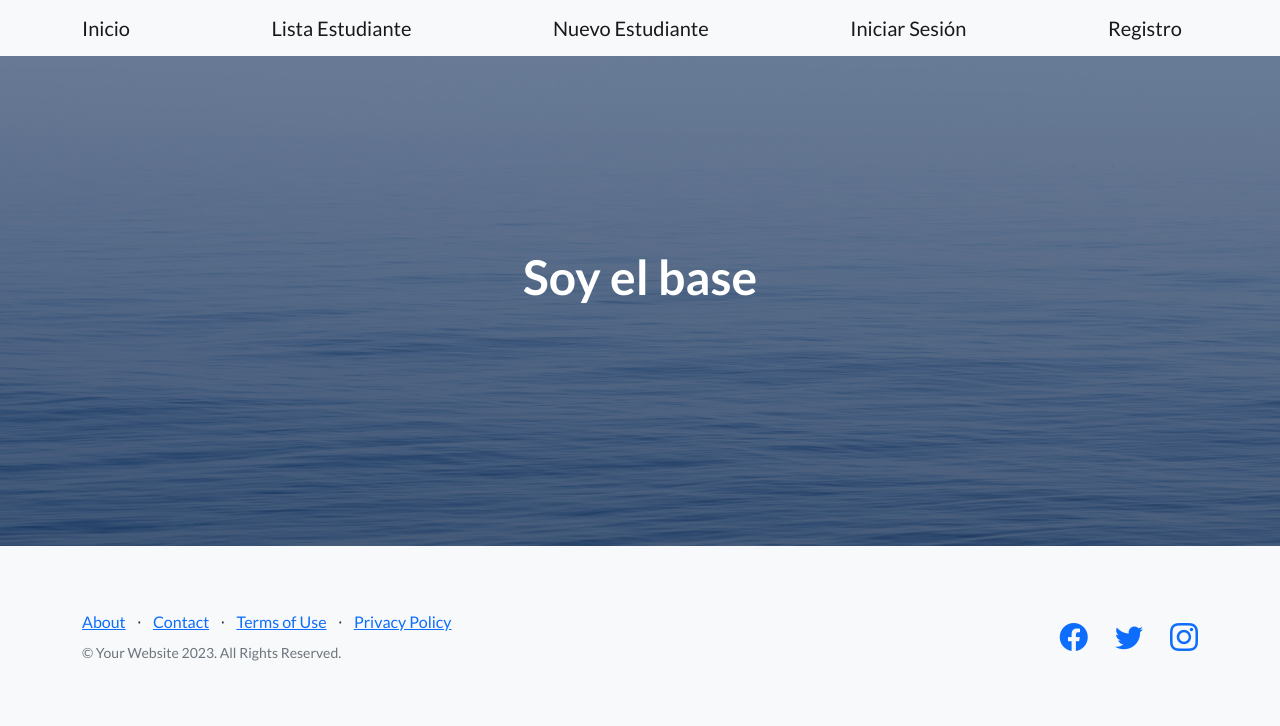
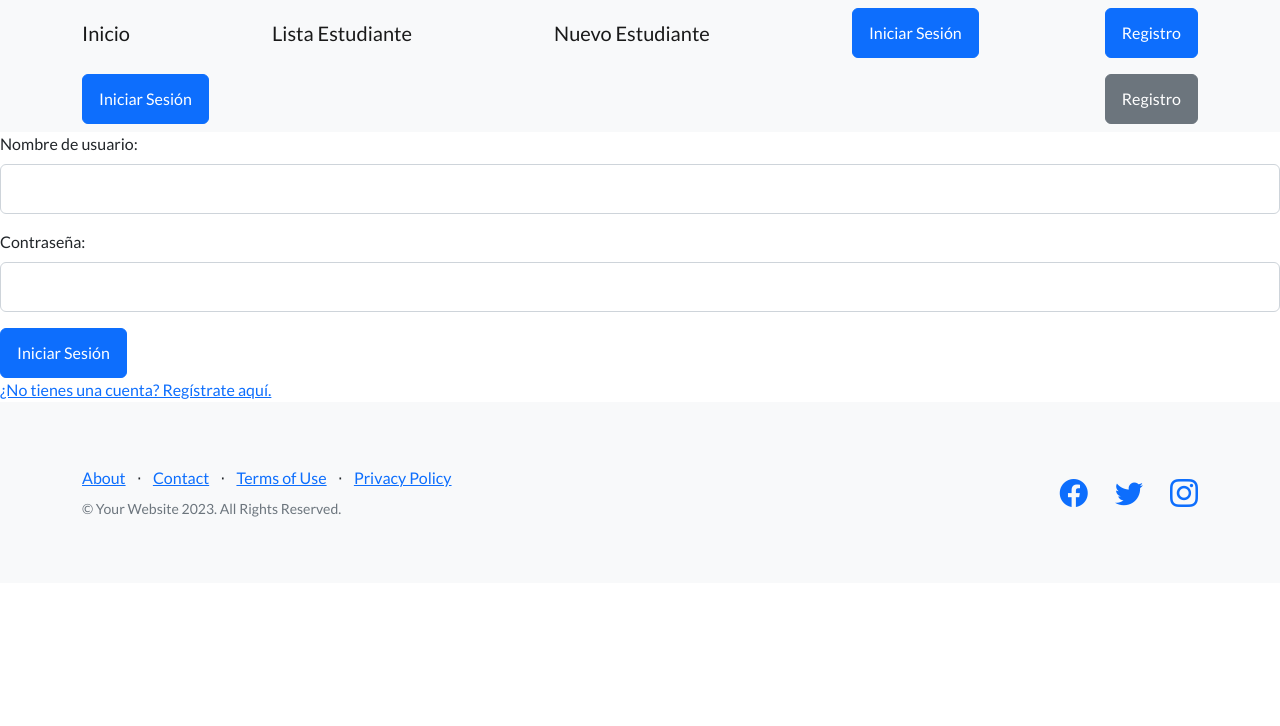
Before and after one commit to emiliodallatorre1/proyecto-final-dalla-torre-emilio, a Django app: page /usuarios/login/ in a window 1280 px wide. Shown: the top 726 px of the page. Run offline with Django 5.2, Linux system fonts and the light colour scheme; some libraries are stand-ins or nearby versions.

Commit message:
modificacion de los templates

```diff
--- a/templates/base.html
+++ b/templates/base.html
@@ -28,12 +28,12 @@
                 <a class="navbar-brand" href={% url "lista_estudiantes" %}>Lista Estudiante</a>
                 <a class="navbar-brand" href={% url "nuevo_estudiante" %}>Nuevo Estudiante</a>
 
-                {% if user.is_authenticated %}
+            {% if user.is_authenticated %}
                 <a class="navbar-brand" href="{% url 'logout' %}">Cerrar Sesión</a>
                 <a class="navbar-brand" href="{% url 'perfil' %}">Perfil</a>
             {% else %}
-                <a class="navbar-brand" href="{% url 'login' %}">Iniciar Sesión</a>
-                <a class="navbar-brand" href="{% url 'registro' %}">Registro</a>
+                <a class="btn btn-primary" href="{% url 'login' %}">Iniciar Sesión</a>
+                <a class="btn btn-primary" href="{% url 'registro' %}">Registro</a>
             {% endif %}
             </div>
         </nav>
@@ -47,7 +47,7 @@
                             <!-- Page heading-->
                             <h1 class="mb-5">
                                 {% block h1_header %}
-                                Soy el base
+                                Hola Amorcito
                                 {% endblock h1_header %}
                             </h1>
                         </div>
@@ -58,7 +58,9 @@
         {% endblock header %}
 
         <main>
-            {% block main %}{% endblock main %}
+            {% block main %}
+
+            {% endblock main %}
         </main>
 
         <!-- Footer-->
--- a/usuarios/templates/usuarios/base_usuarios.html
+++ b/usuarios/templates/usuarios/base_usuarios.html
@@ -1,20 +1,18 @@
 {% extends 'base.html' %}
 
-{% block content %}
-  <div class="container mt-5">
-    <div class="row">
-      <div class="col-md-12">
-        {% block titulo %}
-          {{ titulo }}
-        {% endblock titulo %}
+{% block header %}
+<nav class="navbar navbar-light bg-light static-top">
+    <div class="container">
+        {% if user.is_authenticated %}
+            <a class="navbar-brand" href="{% url 'logout' %}">Cerrar Sesión</a>
+            <a class="navbar-brand" href="{% url 'perfil' %}">Perfil</a>
+        {% else %}
+            <a class="btn btn-primary" href="{% url 'login' %}">Iniciar Sesión</a>
+            <a class="btn btn-secondary" href="{% url 'registro' %}">Registro</a>
+        {% endif %}
+    </div>
+</nav>
+{% endblock %}
 
-        <div class="card">
-          <div class="card-body">
-            {% block contenido %}
-            {% endblock contenido %}
-          </div>
-        </div>
-      </div>
-    </div>
-  </div>
-{% endblock content %}
+{% block contenido %}
+{% endblock %}
--- a/usuarios/templates/usuarios/login.html
+++ b/usuarios/templates/usuarios/login.html
@@ -4,7 +4,7 @@
   Iniciar Sesión
 {% endblock titulo %}
 
-{% block contenido %}
+{% block main %}
   <form method="post">
     {% csrf_token %}
     <div class="mb-3">
@@ -19,4 +19,4 @@
   </form>
 
   <a href="{% url 'registro' %}" class="mt-3">¿No tienes una cuenta? Regístrate aquí.</a>
-{% endblock contenido %}
+{% endblock main %}
--- a/usuarios/templates/usuarios/registro.html
+++ b/usuarios/templates/usuarios/registro.html
@@ -4,7 +4,7 @@
   Registro de usuario
 {% endblock titulo %}
 
-{% block contenido %}
+{% block main %}
   <form method="post">
     {% csrf_token %}
     <div class="mb-3">
@@ -25,4 +25,4 @@
     </div>
     <button type="submit" class="btn btn-primary">Registrarse</button>
   </form>
-{% endblock contenido %}
+{% endblock main %}
--- a/usuarios/urls.py
+++ b/usuarios/urls.py
@@ -4,8 +4,8 @@ from .views import register, login, logout, edit_profile, change_password
 urlpatterns = [
     path('login/', login, name='login'),
     path('logout/', logout, name='logout'),
-    path('register/', register, name='register'),
-    path('profile/', edit_profile, name='profile'),
-    path('profile/edit/', edit_profile, name='edit_profile'),
-    path('profile/password/', change_password, name='change_password'),
+    path('registro/', register, name='registro'),
+    path('perfil/', edit_profile, name='perfil'),
+    path('perfil/editar/', edit_profile, name='editar_perfil'),
+    path('perfil/contrasena/', change_password, name='cambiar_pass'),
 ]
--- a/usuarios/views.py
+++ b/usuarios/views.py
@@ -14,7 +14,7 @@
             return redirect('login')
     else:
         form = UserRegisterForm()
-    return render(request, 'usuarios/register.html', {'form': form})
+    return render(request, 'usuarios/registro.html', {'form': form})
 
 def login(request):
     if request.method == 'POST':
@@ -24,7 +24,7 @@
         if user is not None:
             auth_login(request, user)
             messages.success(request, f'¡Bienvenido/a {user.username}!')
-            return redirect('profile')
+            return redirect('perfil')
         else:
             messages.error(request, 'Usuario o contraseña incorrectos.')
     return render(request, 'usuarios/login.html')
@@ -42,10 +42,10 @@
         if form.is_valid():
             form.save()
             messages.success(request, '¡Perfil actualizado!')
-            return redirect('edit_profile')
+            return redirect('editar_perfil')
     else:
         form = UserEditForm(instance=request.user)
-    return render(request, 'usuarios/edit_profile.html', {'form': form})
+    return render(request, 'usuarios/editar_perfil.html', {'form': form})
 
 @login_required
 def change_password(request):
@@ -54,7 +54,7 @@
         if form.is_valid():
             form.save()
             messages.success(request, '¡Contraseña cambiada!')
-            return redirect('change_password')
+            return redirect('cambiar_pass')
     else:
         form = PasswordChangeForm(request.user)
     return render(request, 'usuarios/change_password.html', {'form': form})
```
